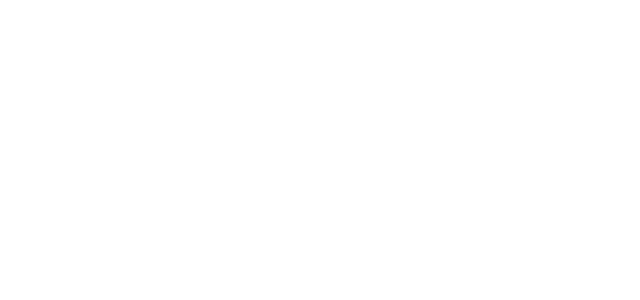
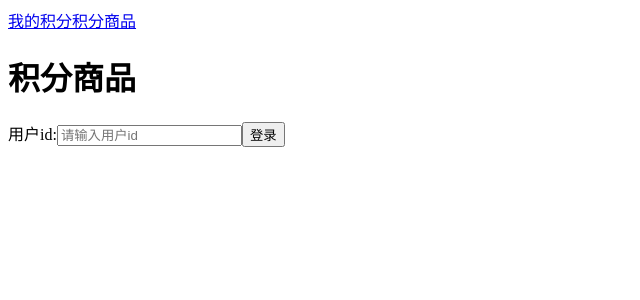
Before and after one commit to mao-xm/cutp, a Vue app: page /integral_good in a window 1280 px wide. Shown: the top 300 px of the page, without its empty margins (0-640 px from the left). Built offline with nearby package versions, Linux system fonts and the light colour scheme.

Commit message:
测试前后端交互

```diff
--- a/package.json
+++ b/package.json
@@ -14,6 +14,7 @@
   },
   "dependencies": {
     "axios": "^0.19.2",
+    "element-ui": "^2.13.0",
     "vue": "^2.5.2",
     "vue-router": "^3.0.1"
   },
--- a/src/main.js
+++ b/src/main.js
@@ -3,13 +3,17 @@
 import Vue from 'vue'
 import App from './App'
 import router from './router'
-// 设置反向代理，前端请求默认发送到 http://localhost:8080/api
-var axios = require('axios')
-axios.defaults.baseURL = 'http://localhost:8080/api'
+import ElementUI from 'element-ui'
+import 'element-ui/lib/theme-chalk/index.css'
+// 设置反向代理，前端请求默认发送到 http://api.gomai.com/api
+//var axios = require('axios')
+import axios from 'axios'
+// axios.defaults.baseURL = 'http://api.gomai.com/api'
 // 全局注册，之后可在其他组件中通过 this.$axios 发送数据
 Vue.prototype.$axios = axios
+axios.defaults.headers.post['Content-Type']='text/plain'
 Vue.config.productionTip = false
-
+Vue.use(ElementUI)
 /* eslint-disable no-new */
 new Vue({
   el: '#app',
--- a/src/router/index.js
+++ b/src/router/index.js
@@ -2,6 +2,7 @@
 import Router from 'vue-router'
 import Home from '@/views/good/Home'
 import my_integral from '@/views/integral/my_integral'
+import integral_good from '@/views/integral/integral_good'
 import in_index from '@/views/integral/in_index'
 Vue.use(Router)
 
@@ -18,14 +19,21 @@
       component: Home
     },
     {
-      path: '/my_integral',
-      name: 'my_integral',
-      component: my_integral
-    },
-    {
       path: '/in_index',
       name: 'in_index',
-      component: in_index
+      component: in_index ,
+      children:[
+        {
+          path: '/my_integral',
+          name: 'my_integral',
+          component: my_integral
+        },
+        {
+          path: '/integral_good',
+          name: 'integral_good',
+          component: integral_good
+        }
+      ]
     },
   ],
   mode:"history"//把 Vue 中配置的路由从默认的 hash 模式切换为 histroy 模式
--- a/src/views/good/Home.vue
+++ b/src/views/good/Home.vue
@@ -1,7 +1,8 @@
 <template>
   <div>
     <h1>首页</h1>
-     <router-view></router-view>
+    <router-link :to="{path:'/in_index'}">积分商城</router-link>
+    <router-view></router-view>
   </div>
 </template>
 <script>
--- a/src/views/integral/in_index.vue
+++ b/src/views/integral/in_index.vue
@@ -1,11 +1,14 @@
 <template>
-  <div>
-    <h1>积分商城主页</h1>
-  </div>
+ <div><!--Vue只允许模板里存在一个根节点-->
+    <router-link :to="{ path: '/my_integral'}">我的积分</router-link>
+    <router-link :to="{ path: '/integral_good'}">积分商品</router-link>
+    <router-view></router-view>
+</div>
 </template>
 <script>
 export default {
-  name: 'in_index'
+  name: 'in_index',
+
 }
 </script>
 <style>
--- a/src/views/integral/integral_good.vue
+++ b/src/views/integral/integral_good.vue
@@ -1,11 +1,55 @@
 <template>
   <div>
     <h1>积分商品</h1>
+    <div>
+       用户id:<input v-model="ca1_id" type="text" placeholder="请输入用户id">
+      <button v-on:click="test">登录</button>
+    </div>
   </div>
 </template>
 <script>
 export default {
-  name: 'integral_good.vue'
+  name: 'integral_good.vue',
+  data(){
+    return {
+      ca1_id:''
+      }
+  },
+  methods:{
+    test(){
+    // this.$axios({
+    //     url: "http://api.gomai.com/api/goods/category1/list?ca1_id=1",  // 后台接口
+    //     method:"post",  // 请求方式
+    // }).then(response => {  // 请求成功
+    //    document.write('请求成功');
+    //     document.write(response.data);
+    // }).catch(error => {  // 请求失败
+    //     document.write('请求失败');
+    //     document.write(error);
+    // })
+
+
+  // this.$axios.post('http://api.gomai.com/api/goods/category1/list?ca1_id=1')
+  // .then(function (response) {
+  //   document.write("请求成功");
+  //   console.log(response);
+  // })
+  // .catch(function (error) {
+  //    document.write("请求失败");
+  //   console.log(error);
+  // });
+
+  this.$axios.get('http://api.gomai.com/api/goods/category1/list?ca1_id=1',JSON.stringify(this.ca1_id))
+  .then(data=>{
+    document.write("请求成功")
+    console.log(data)
+  })
+  .catch(err=>{
+    document.write("请求失败")
+    console.log(err)
+  })
+    }
+  }
 }
 </script>
 <style>
```
Also changed, not shown: config/index.js (+4 -5 lines).
